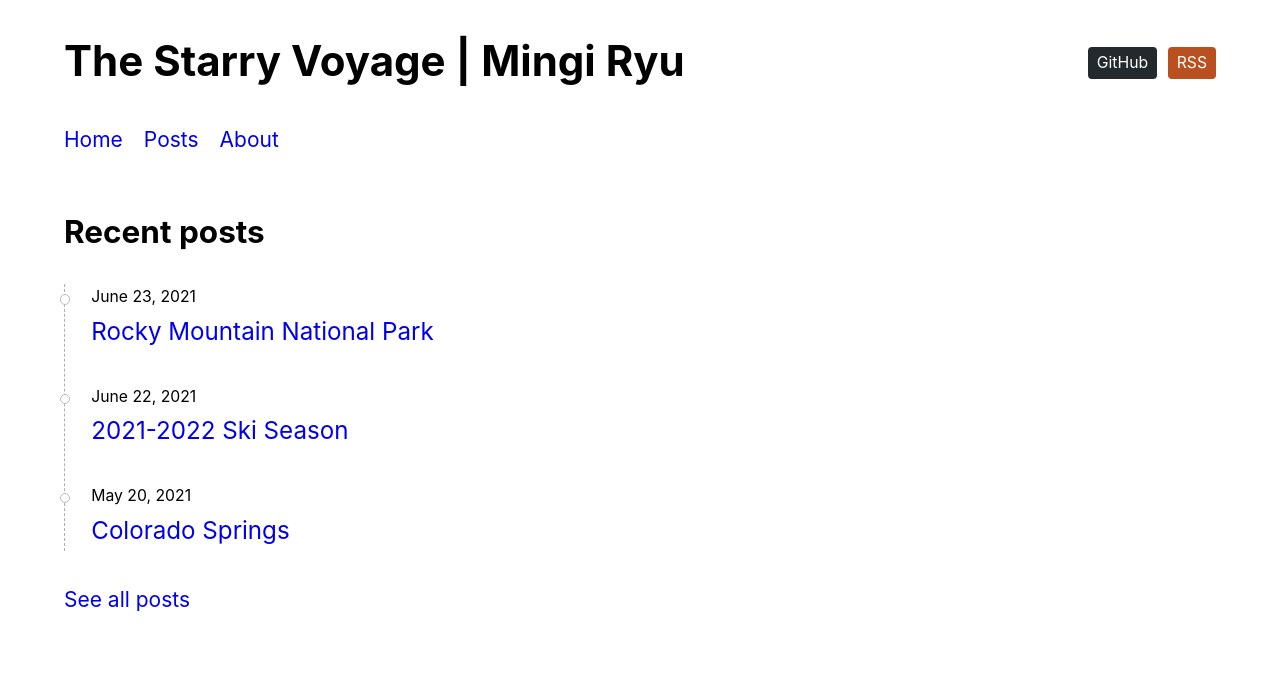
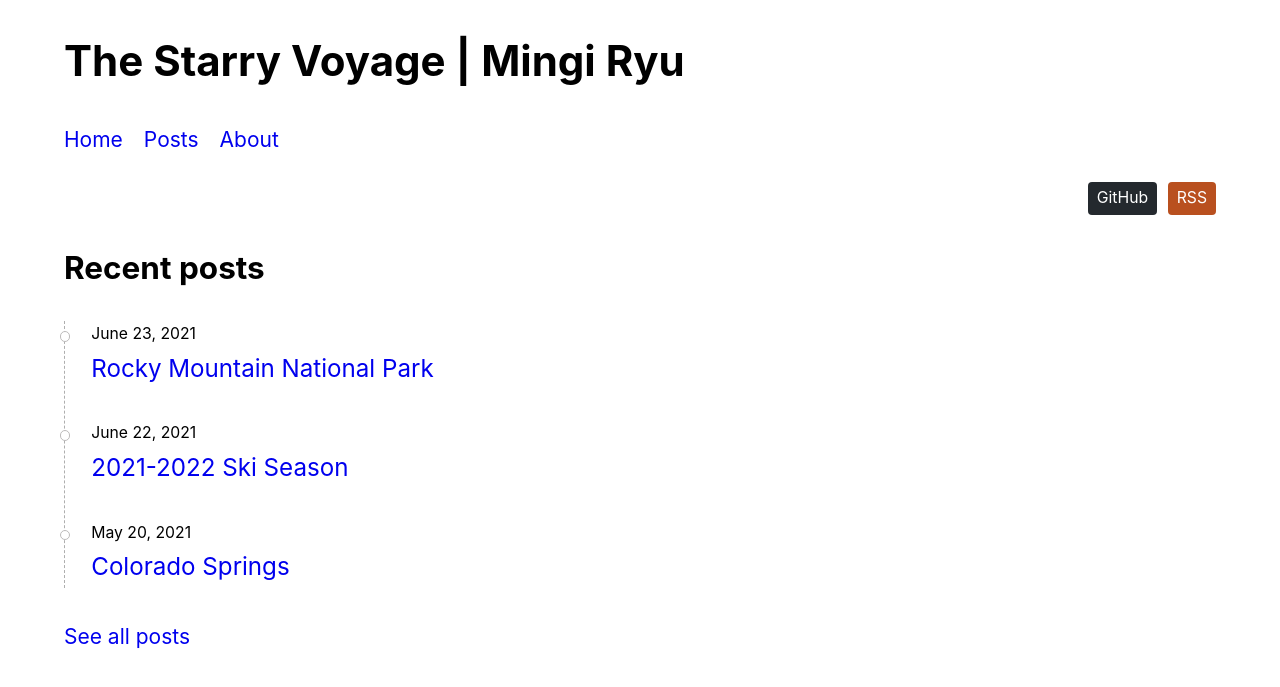
Before and after one commit to mingiryu/mingiryu.github.io, a Jekyll site: the page built from index.md, in a window 1280 px wide. Shown: the top 687 px of the page. Built offline with Jekyll 4.4.1, drawn with Linux system fonts in a browser that asks for light colours.

Commit message:
Add buttons.html

```diff
--- /dev/null
+++ b/_includes/buttons.html
@@ -0,0 +1,7 @@
+<div class="follow-btns">
+    <a class="btn btn-github" href="https://github.com/mingiryu" target="_blank" rel="noopener noreferrer">
+        GitHub
+    </a><a class="btn btn-rss" href="/feed.xml" target="_blank">
+        RSS
+    </a>
+</div>
--- a/_includes/header.html
+++ b/_includes/header.html
@@ -1,11 +1,3 @@
 <header>
   <h1>The Starry Voyage | Mingi Ryu</h1>
-
-  <div class="follow-btns">
-    <a class="btn btn-github" href="https://github.com/mingiryu" target="_blank" rel="noopener noreferrer">
-      GitHub
-    </a><a class="btn btn-rss" href="/feed.xml" target="_blank">
-      RSS
-    </a>
-  </div>
 </header>
--- a/_layouts/default.html
+++ b/_layouts/default.html
@@ -18,6 +18,7 @@
         <li><a href="/posts">Posts</a></li>
         <li><a href="/about">About</a></li>
       </ul>
+      {% include buttons.html %}
     </nav>
 
     <div class="container">
--- a/_layouts/posts.html
+++ b/_layouts/posts.html
@@ -18,6 +18,7 @@
         <li><a href="/posts">Posts</a></li>
         <li><a href="/about">About</a></li>
       </ul>
+      {% include buttons.html %}
     </nav>
 
     <main>
```
